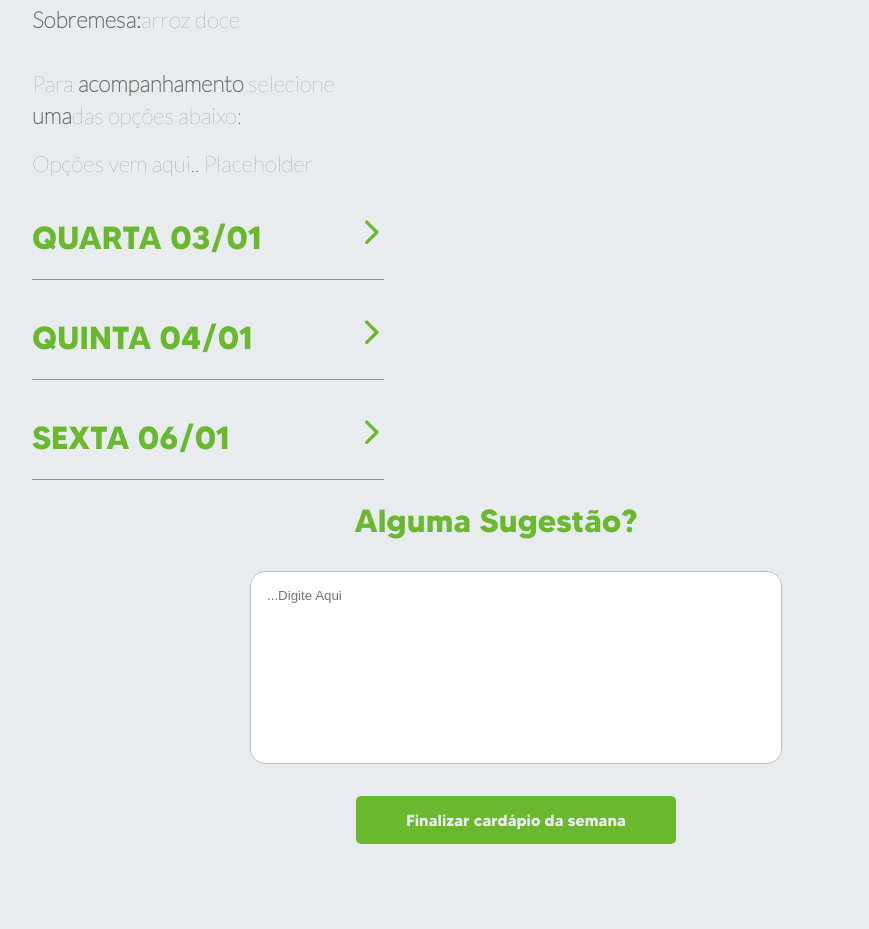
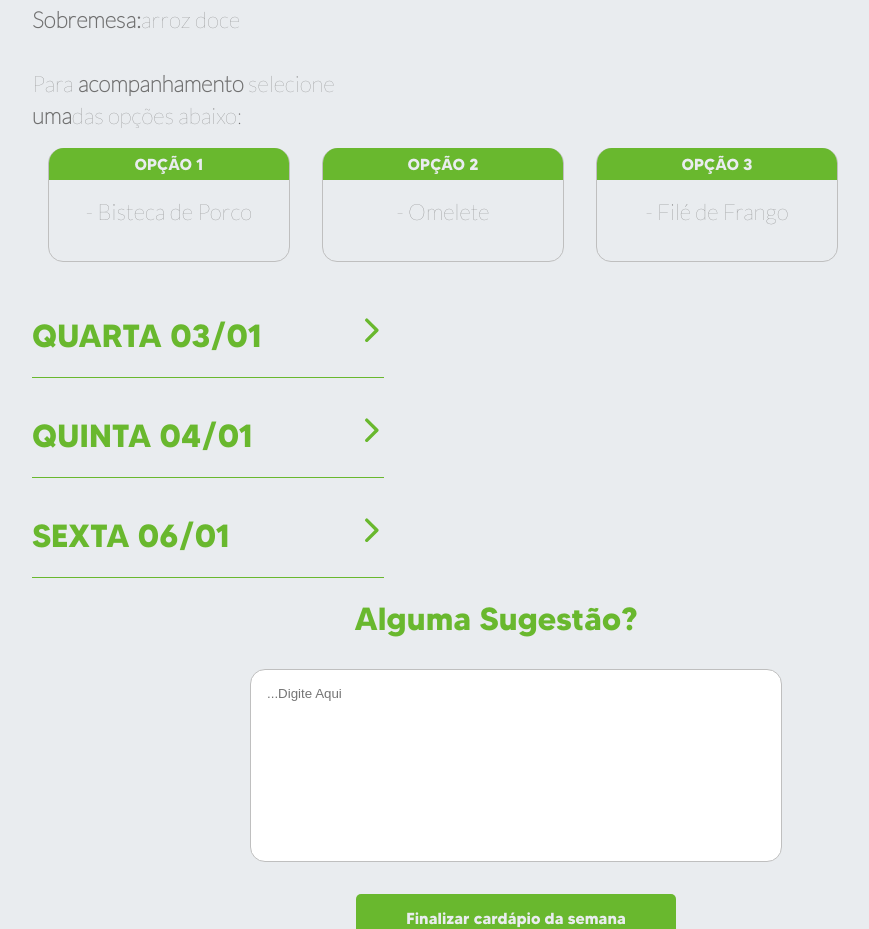
Before and after one commit to Psychobellic/RestaurantMenu, a Next.js app: page /1 in a window 1280 px wide. Shown: the part 1346-2275 px from the top of the page, without its empty margins (144-1013 px from the left). Built offline with nearby package versions, Linux system fonts and the light colour scheme.

Commit message:
CARDS IMPLEMENTED

```diff
--- a/pages/[slug].tsx
+++ b/pages/[slug].tsx
@@ -1,6 +1,9 @@
 import styles from "../src/styles/slug.module.scss";
+
 import Link from "../src/Components/Link";
 import { useRouter } from "next/router";
+
+import Card from "../src/Components/Card";
 import { ArrowForward, ArrowDown } from "../src/svg/arrow";
 
 export const Slug = () => {
@@ -24,7 +27,11 @@ export const Slug = () => {
 						Para <strong>acompanhamento</strong> selecione <strong>uma</strong>
 						das opções abaixo:
 					</span>
-					<span> Opções vem aqui.. Placeholder </span>
+					<div className={styles.cardContainer}>
+						<Card option="OPÇÃO 1" content="- Bisteca de Porco" />
+						<Card option="OPÇÃO 2" content="- Omelete" />
+						<Card option="OPÇÃO 3" content="- Filé de Frango" />
+					</div>
 				</div>
 				<div className={styles.day}>
 					<Link href={"/1"} className={styles.dayTitle}>
@@ -75,7 +82,11 @@ export const Slug = () => {
 						Para <strong>acompanhamento</strong> selecione <strong>uma</strong>
 						das opções abaixo:
 					</span>
-					<span> Opções vem aqui.. Placeholder </span>
+					<div className={styles.cardContainer}>
+						<Card option="OPÇÃO 1" content="- Bisteca de Porco" />
+						<Card option="OPÇÃO 2" content="- Omelete" />
+						<Card option="OPÇÃO 3" content="- Filé de Frango" />
+					</div>
 				</div>
 				<div className={styles.day}>
 					<Link href={"/2"} className={styles.dayTitle}>
@@ -126,7 +137,11 @@ export const Slug = () => {
 						Para <strong>acompanhamento</strong> selecione <strong>uma</strong>
 						das opções abaixo:
 					</span>
-					<span> Opções vem aqui.. Placeholder </span>
+					<div className={styles.cardContainer}>
+						<Card option="OPÇÃO 1" content="- Bisteca de Porco" />
+						<Card option="OPÇÃO 2" content="- Omelete" />
+						<Card option="OPÇÃO 3" content="- Filé de Frango" />
+					</div>
 				</div>
 				<div className={styles.day}>
 					<Link href={"/3"} className={styles.dayTitle}>
@@ -177,7 +192,11 @@ export const Slug = () => {
 						Para <strong>acompanhamento</strong> selecione <strong>uma</strong>
 						das opções abaixo:
 					</span>
-					<span> Opções vem aqui.. Placeholder </span>
+					<div className={styles.cardContainer}>
+						<Card option="OPÇÃO 1" content="- Bisteca de Porco" />
+						<Card option="OPÇÃO 2" content="- Omelete" />
+						<Card option="OPÇÃO 3" content="- Filé de Frango" />
+					</div>
 				</div>
 				<div className={styles.day}>
 					<Link href={"/4"} className={styles.dayTitle}>
@@ -228,7 +247,11 @@ export const Slug = () => {
 						Para <strong>acompanhamento</strong> selecione <strong>uma</strong>
 						das opções abaixo:
 					</span>
-					<span> Opções vem aqui.. Placeholder </span>
+					<div className={styles.cardContainer}>
+						<Card option="OPÇÃO 1" content="- Bisteca de Porco" />
+						<Card option="OPÇÃO 2" content="- Omelete" />
+						<Card option="OPÇÃO 3" content="- Filé de Frango" />
+					</div>
 				</div>
 			</>
 		);
--- /dev/null
+++ b/src/Components/Card/index.tsx
@@ -0,0 +1,10 @@
+import styles from "./styles.module.scss";
+
+export default function Card(props: any) {
+	return (
+		<div className={styles.card}>
+			<h1 className={styles.option}>{props.option}</h1>
+			<span className={styles.content}>{props.content}</span>
+		</div>
+	);
+}
--- /dev/null
+++ b/src/Components/Card/styles.module.scss
@@ -0,0 +1,24 @@
+.card{
+  border-radius: 15px;
+  border: solid 1px var(--grayLight);
+  height: 7rem;
+  width: 15rem;
+  margin: 1rem;
+  .option{
+    text-align: center;
+    border-radius: 15px 15px 0 0;
+    font-family: var(--font1);
+    background-color: var(--greenLight);
+    color: var(--white);
+    font-size: 1rem;
+    line-height:2rem;
+    margin-top: -0.1rem;
+  }
+  .content{
+    display: flex;
+    justify-content: center;
+    font-family: var(--font2);
+    background-color: var(--white);
+    color: var(--grayDark);
+  }
+}
--- a/src/styles/slug.module.scss
+++ b/src/styles/slug.module.scss
@@ -12,9 +12,9 @@
   padding-top: 1rem;
   margin-left: -45vw;
   font-size: 1rem;
-
   :hover{
     cursor: pointer;
+
   }
   .dayTitle{
     display: flex;
@@ -39,4 +39,9 @@
     font-weight: 600;
     }
   }
+  .cardContainer{
+    display: flex;
+    flex-direction: row;
+    width: 70rem;
+  }
 }
```
Also changed, not shown: 1 other file (tests, documents, lock files or other folders).
